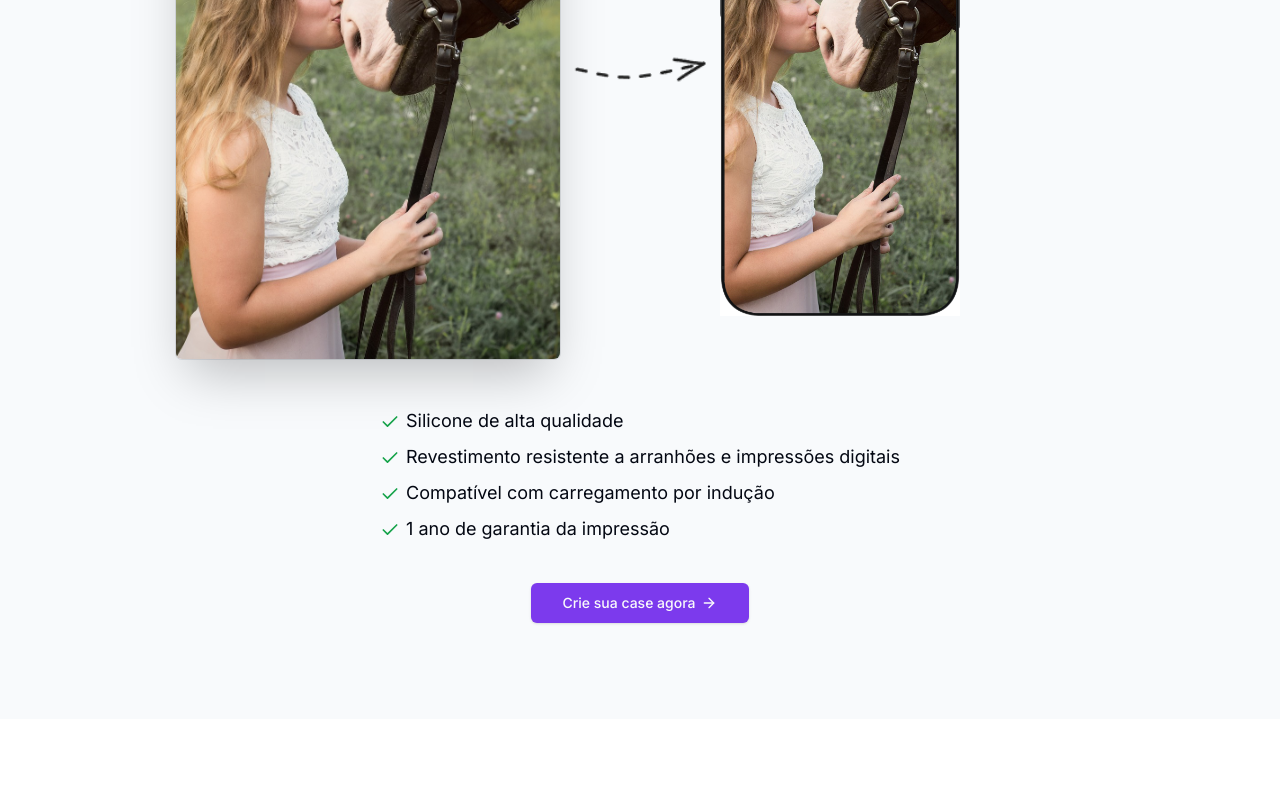
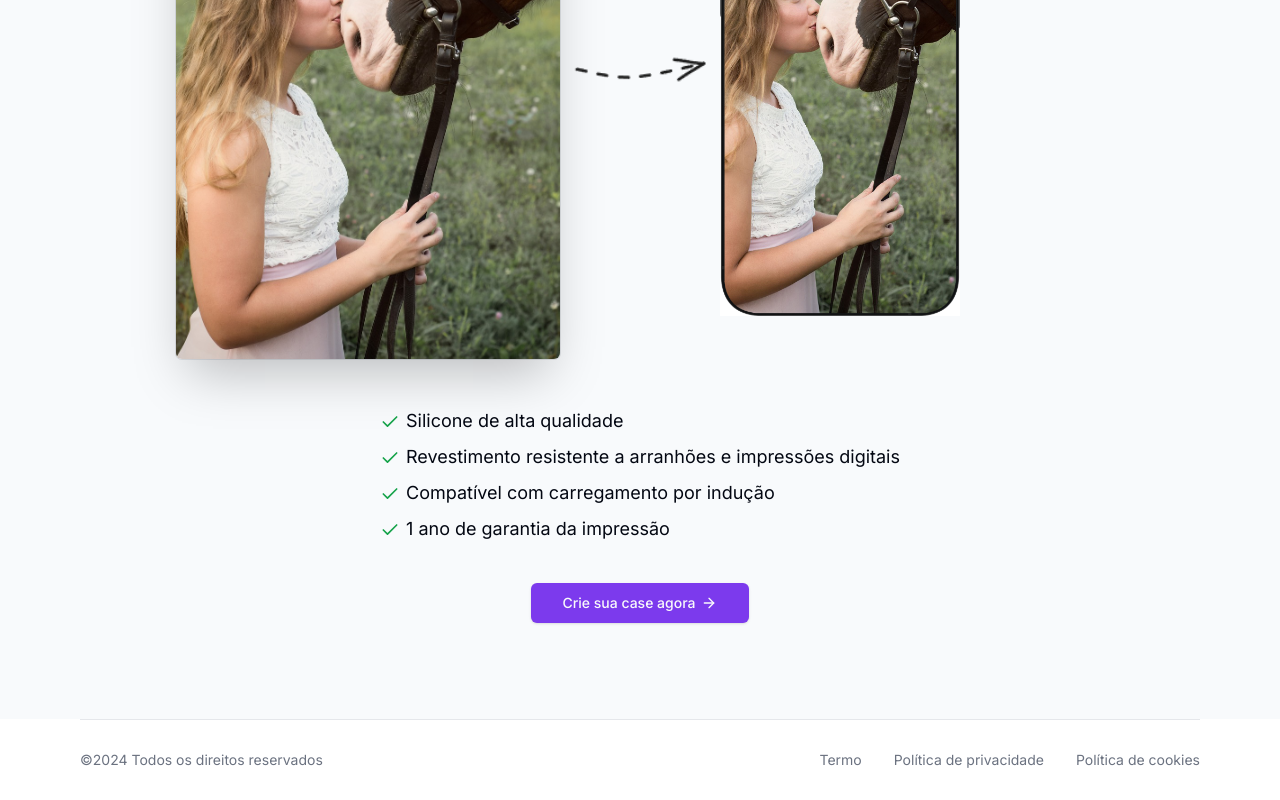
Before and after one commit to ximeen/e-commerce, a Next.js app: page / in a window 1280 px wide. Shown: the part 3007-3807 px from the top of the page. Before the commit the page ends 3726 px from the top, so only its background shows below. Built offline with nearby package versions, Linux system fonts and the light colour scheme; no server answers.

Commit message:
:package: create Footer

```diff
--- a/src/app/layout.tsx
+++ b/src/app/layout.tsx
@@ -3,6 +3,7 @@
 import "./globals.css";
 import { NavBar } from "@/components/NavBar";
 import { ReactNode } from "react";
+import { Footer } from "@/components/Footer";
 
 const inter = Inter({ subsets: ["latin"] });
 
@@ -18,6 +19,7 @@
       <body className={inter.className}>
         <NavBar />
         {children}
+        <Footer />
       </body>
     </html>
   );
--- /dev/null
+++ b/src/components/Footer.tsx
@@ -0,0 +1,34 @@
+import Link from "next/link";
+import { MaxWidthWrapper } from "./MaxWidthWrapper";
+
+
+export function Footer(){
+  return(
+    <footer className="bg-white h-20 relative">
+      <MaxWidthWrapper>
+        <div className="border-t border-gray-200 "/>
+        <div className="h-full flex flex-col md:flex-row md:justify-between justify-center items-center">
+          <div className="text-center md:text-left pb-2 md:pb-0">
+            <p className="text-sm text-muted-foreground ">
+              &copy;{new Date().getFullYear()} Todos os direitos reservados
+            </p>
+          </div>
+
+          <div className="flex items-center justify-center">
+            <div className="flex space-x-8">
+              <Link href={"#"} className="text-sm text-muted-foreground hover:text-gray-600 ">
+                Termo
+              </Link>
+              <Link href={"#"} className="text-sm text-muted-foreground hover:text-gray-600 ">
+                Política de privacidade
+              </Link>
+              <Link href={"#"} className="text-sm text-muted-foreground hover:text-gray-600 ">
+                Política de cookies
+              </Link>
+            </div>
+          </div>
+        </div>
+      </MaxWidthWrapper>
+    </footer>
+  )
+}
```
